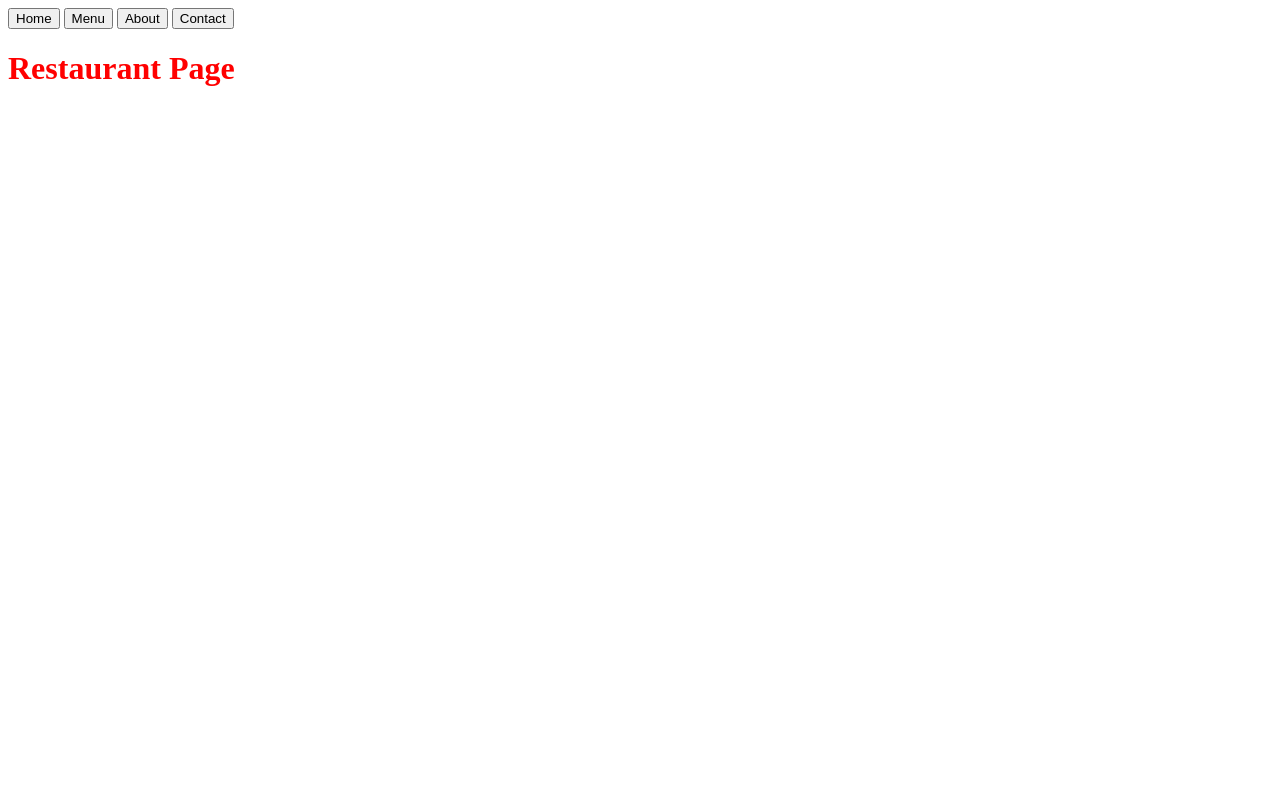
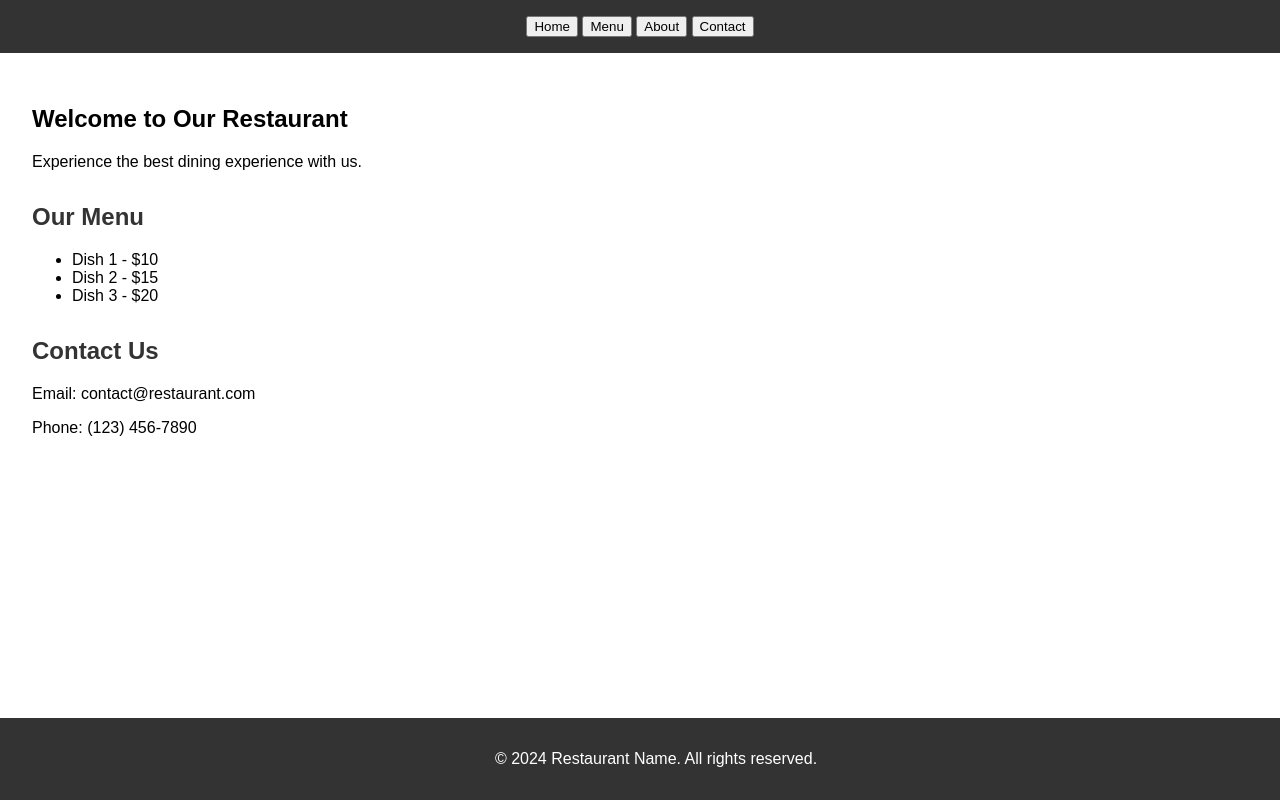
Before and after one commit to JohanCodeForFun/Restaurant-Page, a website built with webpack: page src/index.html in a window 1280 px wide. Built offline with nearby package versions, Linux system fonts and the light colour scheme.

Commit message:
add boilerplate

```diff
--- a/src/index.html
+++ b/src/index.html
@@ -15,7 +15,28 @@
     </nav>
   </header>
   <div id="content">
-    <h1 class="header">Restaurant Page</h1>
+    <main>
+      <section id="home">
+          <h1>Welcome to Our Restaurant</h1>
+          <p>Experience the best dining experience with us.</p>
+      </section>
+      <section id="menu">
+          <h2>Our Menu</h2>
+          <ul>
+              <li>Dish 1 - $10</li>
+              <li>Dish 2 - $15</li>
+              <li>Dish 3 - $20</li>
+          </ul>
+      </section>
+      <section id="contact">
+          <h2>Contact Us</h2>
+          <p>Email: contact@restaurant.com</p>
+          <p>Phone: (123) 456-7890</p>
+      </section>
+  </main>
+  <footer>
+      <p>&copy; 2024 Restaurant Name. All rights reserved.</p>
+  </footer>
   </div>
 </body>
 </html>
--- a/src/styles.css
+++ b/src/styles.css
@@ -1,3 +1,54 @@
-.header {
-  color: red;
+body {
+    font-family: Arial, sans-serif;
+    margin: 0;
+    padding: 0;
+    box-sizing: border-box;
 }
+
+header {
+    background-color: #333;
+    color: white;
+    padding: 1rem;
+    text-align: center;
+}
+
+header h1 {
+    margin: 0;
+}
+
+nav ul {
+    list-style: none;
+    padding: 0;
+}
+
+nav ul li {
+    display: inline;
+    margin: 0 1rem;
+}
+
+nav ul li a {
+    color: white;
+    text-decoration: none;
+}
+
+main {
+    padding: 2rem;
+}
+
+section {
+    margin-bottom: 2rem;
+}
+
+h2 {
+    color: #333;
+}
+
+footer {
+    background-color: #333;
+    color: white;
+    text-align: center;
+    padding: 1rem;
+    position: fixed;
+    width: 100%;
+    bottom: 0;
+}
```
